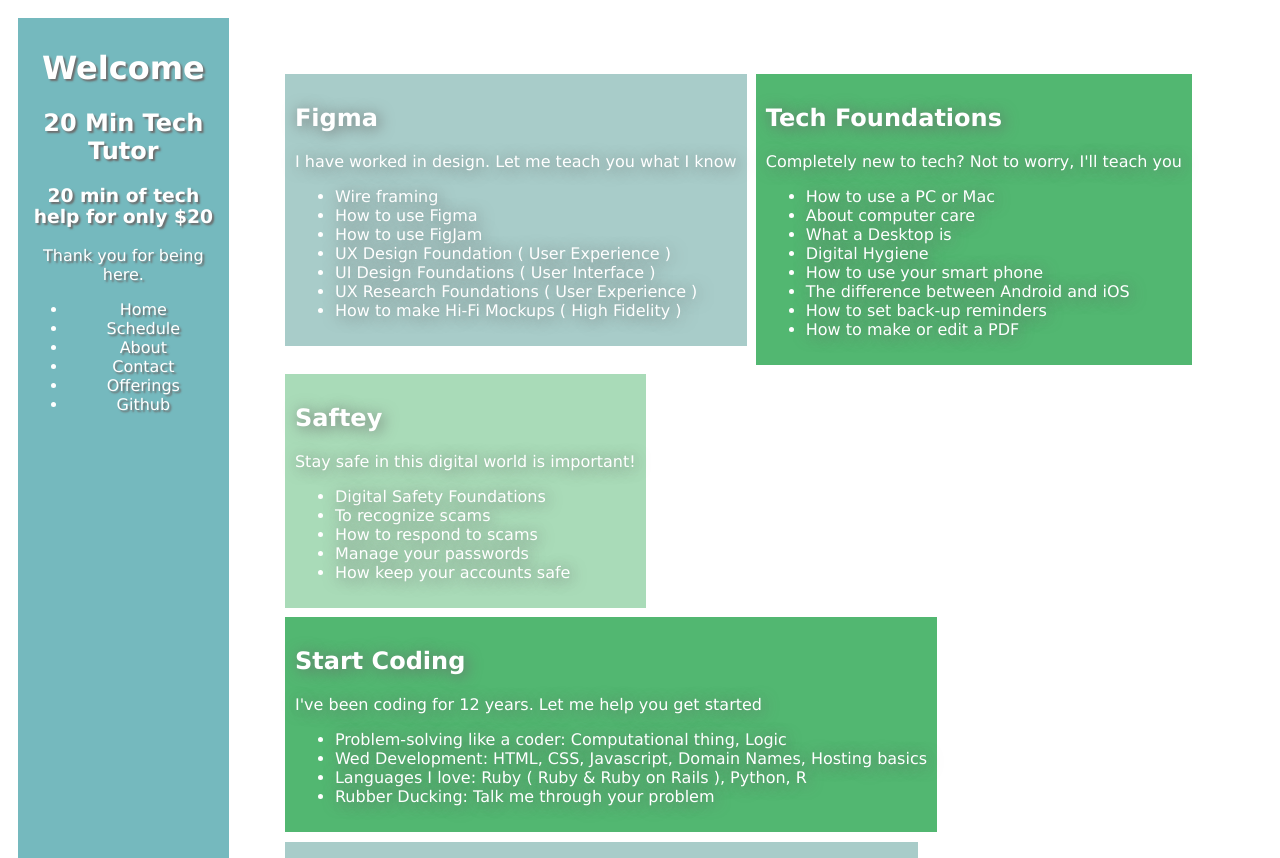
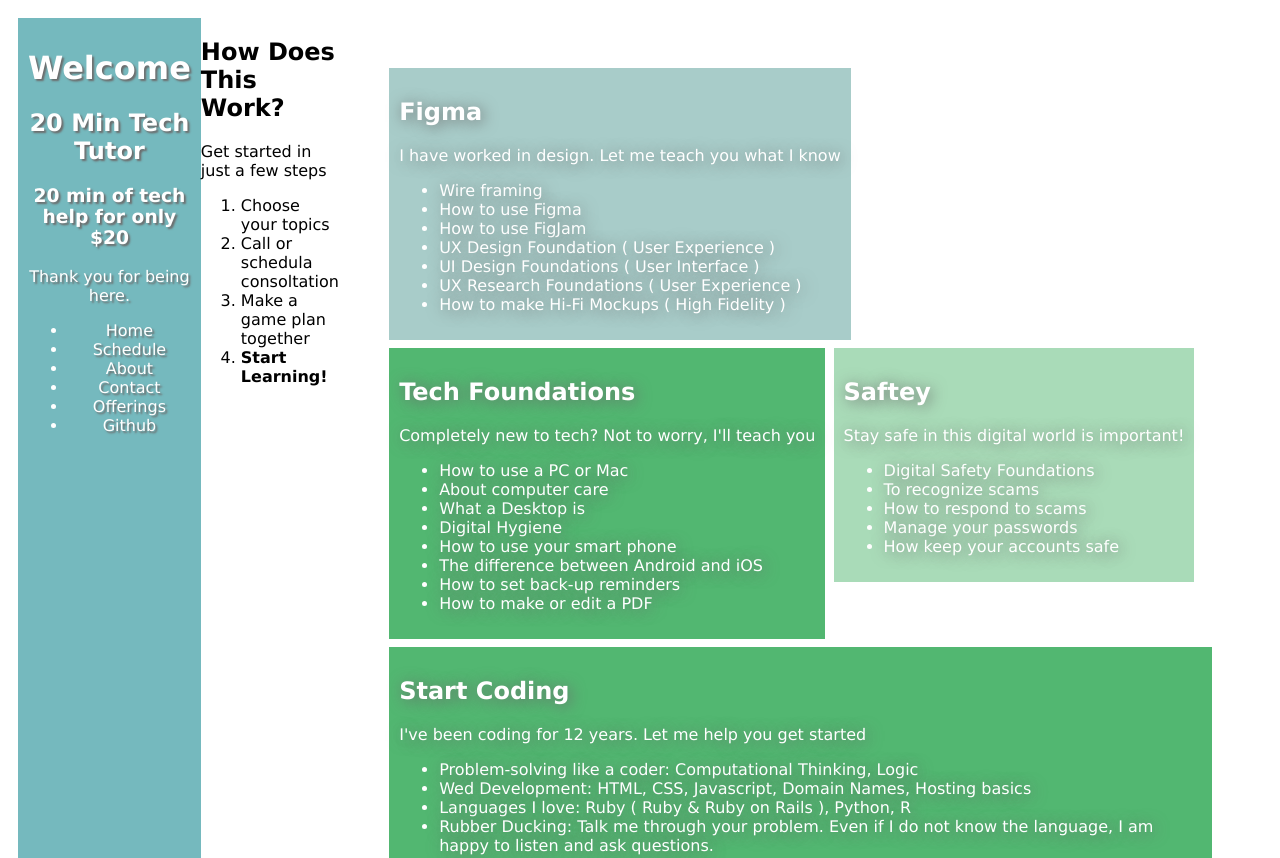
Before and after one commit to ElizBoahen/TMTT, a plain HTML site: page offerings.html in a window 1280 px wide. Shown: the top 858 px of the page. Drawn offline with Linux system fonts and the light colour scheme.

```diff
--- a/offerings.html
+++ b/offerings.html
@@ -49,6 +49,18 @@
             </div>
         </section>
             -->
+        <section>
+            <h2>How Does This Work?</h2>
+            <p>Get started in just a few steps</p>
+            <ol>
+                <li>Choose your topics</li>
+                <li>Call or schedula consoltation</li>
+                <li>Make a game plan together</li>
+                <li><strong>Start Learning!</strong></li>
+            </ol>
+
+        </section>
+
         <section style="overflow:auto">
             <div id="#new-grid">
                 <div id="offer-cell-1">
@@ -95,10 +107,10 @@
                     <h2>Start Coding</h2>
                     <p>I've been coding for 12 years. Let me help you get started</p>
                     <ul>
-                        <li>Problem-solving like a coder: Computational thing, Logic</li>
+                        <li>Problem-solving like a coder: Computational Thinking, Logic</li>
                         <li>Wed Development: HTML, CSS, Javascript, Domain Names, Hosting basics</li>
                         <li>Languages I love: Ruby ( Ruby & Ruby on Rails ), Python, R</li>
-                        <li>Rubber Ducking: Talk me through your problem</li>
+                        <li>Rubber Ducking: Talk me through your problem. Even if I do not know the language, I am happy to listen and ask questions.</li>
                 </div>
                 <div id="offer-cell-1">
                     <h2>E-Mail</h2>
```
Also changed, not shown: index.html (+3 -3 lines), schedule.html (+2 -3 lines), 1 other file.
